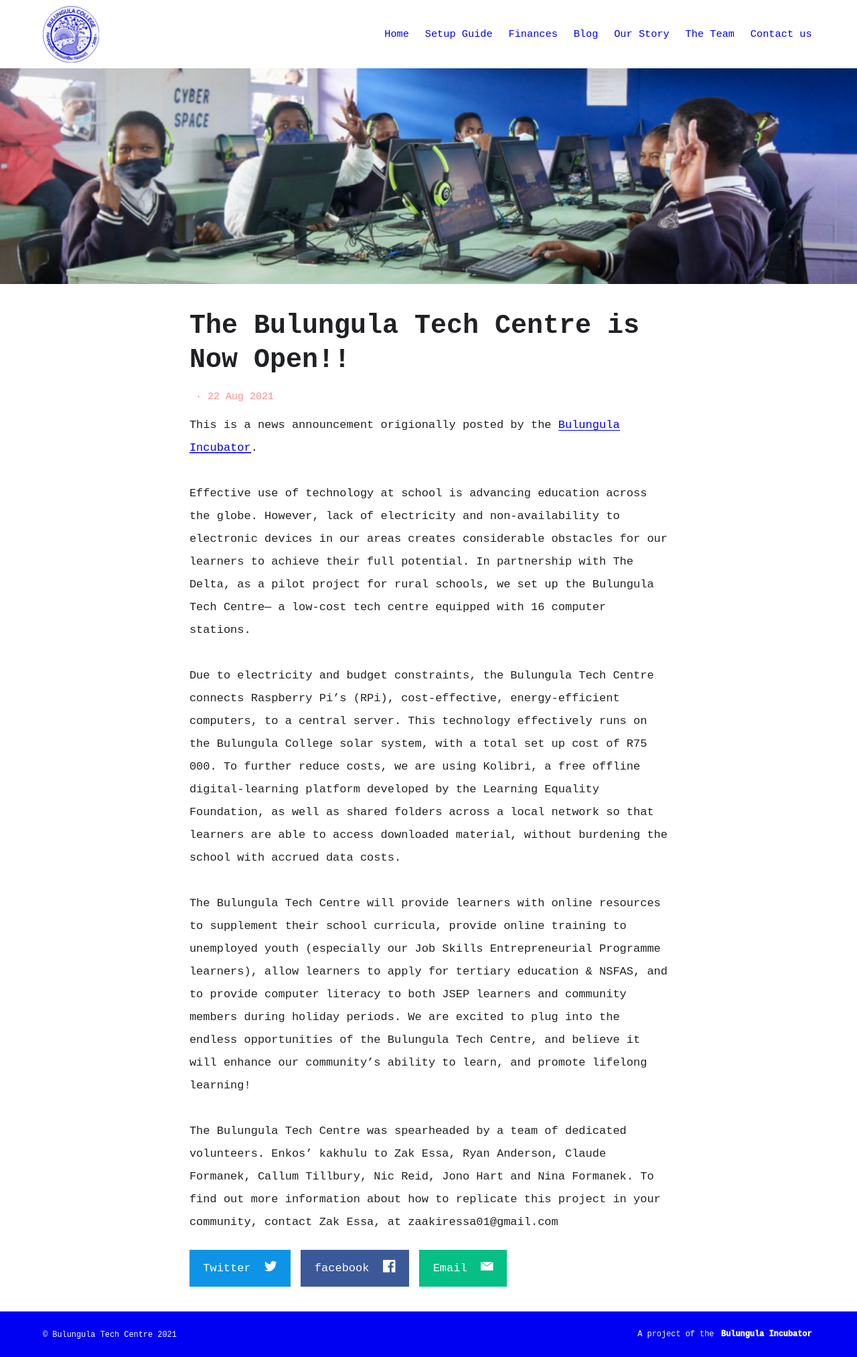
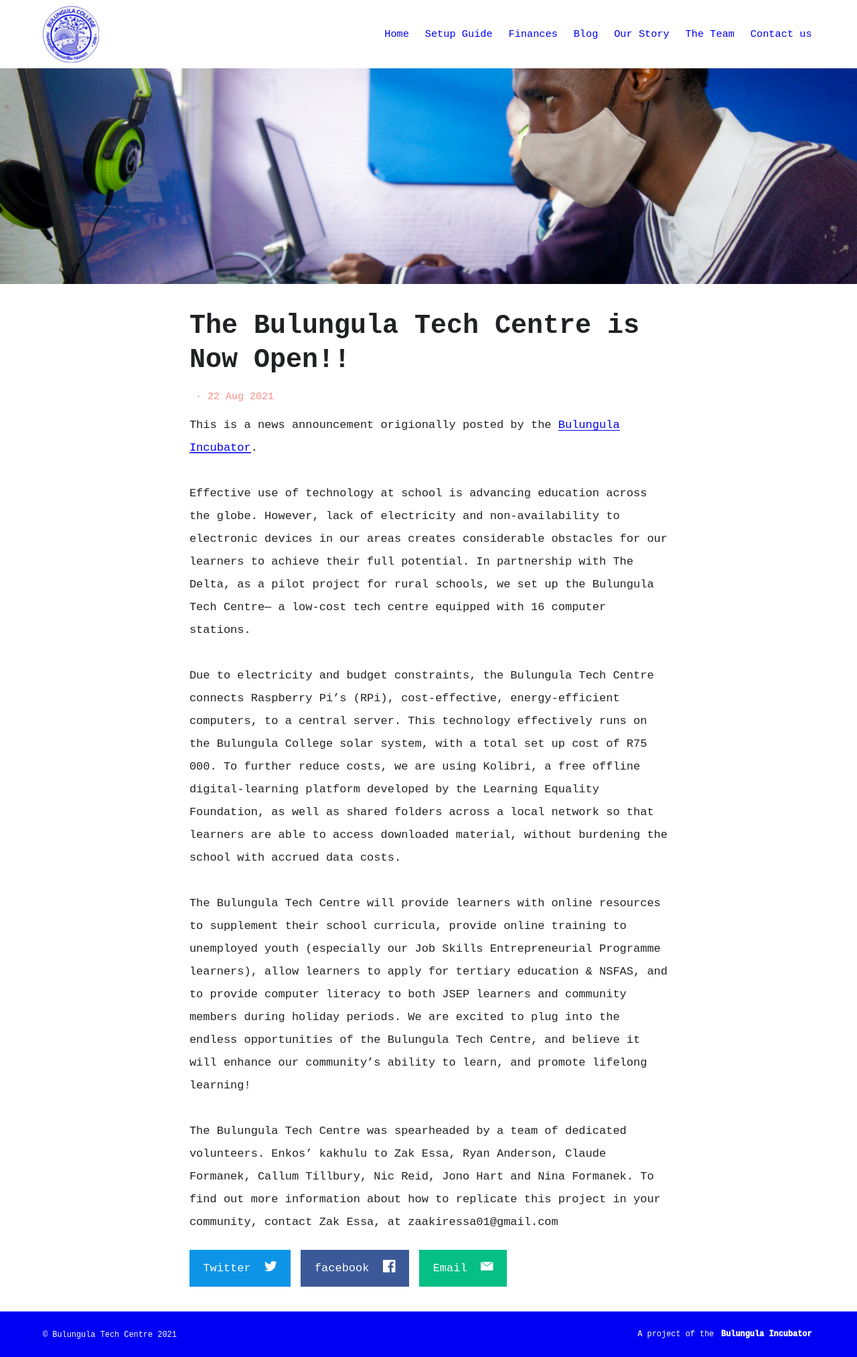
Before and after one commit to bulungula-tech-centre/bulungula-tech-centre, a Jekyll site: the page built from _posts/2021-08-22-firstPost_BI_Announcement.md, in a window 1280 px wide. Shown: the whole page at 67% size. Built offline with Jekyll 4.4.1, drawn with Linux system fonts in a browser that asks for light colours.

Commit message:
change blog photo

```diff
--- a/_posts/2021-08-22-firstPost_BI_Announcement.md
+++ b/_posts/2021-08-22-firstPost_BI_Announcement.md
@@ -1,7 +1,7 @@
 ---
 title: The Bulungula Tech Centre is Now Open!!
 categories:
-feature_image: /assets/images/blog/firstClass.jpg
+feature_image: /assets/images/blog/student_on_computer.png
 ---
 
 This is a news announcement origionally posted by the [Bulungula Incubator](https://bulungulaincubator.org/the-bulungula-tech-centre-is-now-open/).
```
Also changed, not shown: assets/images/blog/student_on_computer.png (added).
